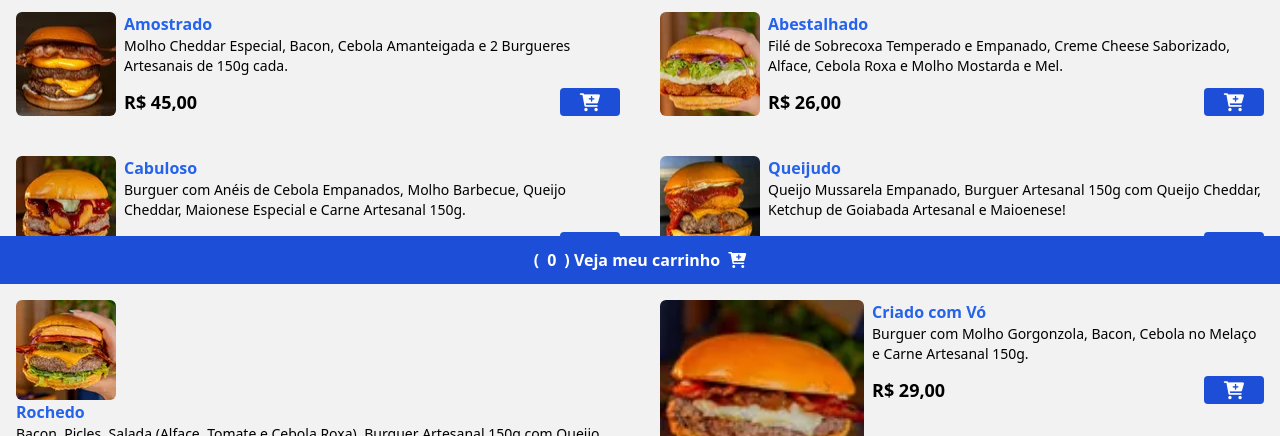
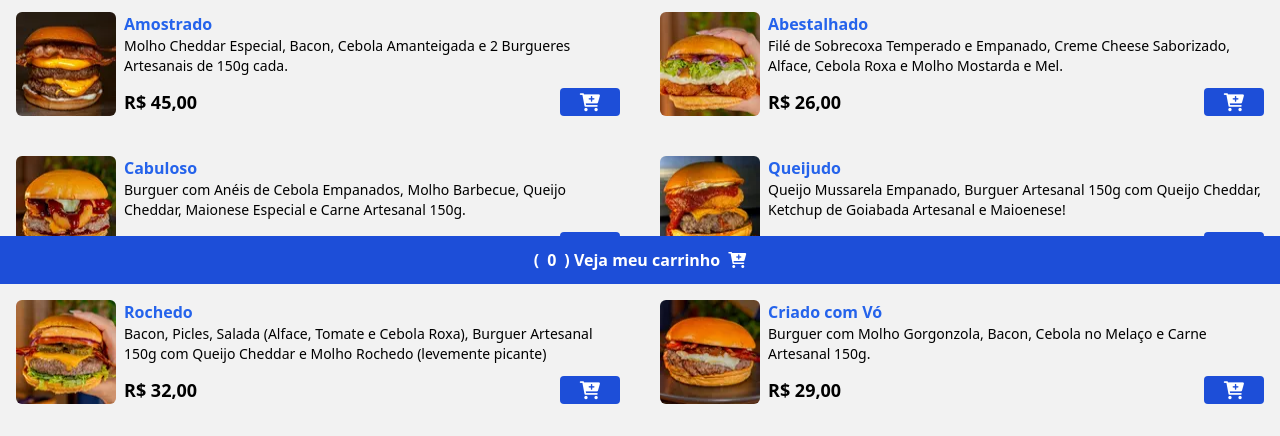
Before and after one commit to Joao-NB/232Burguer, a website: page index.html in a window 1280 px wide. Shown: the part 516-952 px from the top of the page. Drawn offline with Linux system fonts and the light colour scheme.

Commit message:
rochedo100

```diff
--- a/index.html
+++ b/index.html
@@ -157,7 +157,7 @@
             <!--FIM PRODUTO ITEM-->
 
             <!--PRODUTO ITEM-->
-            <div class="flex-grow gap-2">
+            <div class="flex gap-2">
                 <img src="assets/rochedo.webp"
                 alt="Hamburguer Rochedo"
                 class="w-82 h-82 rounded-md hover:scale-110 hover:-rotate-2 duration-300"
```
